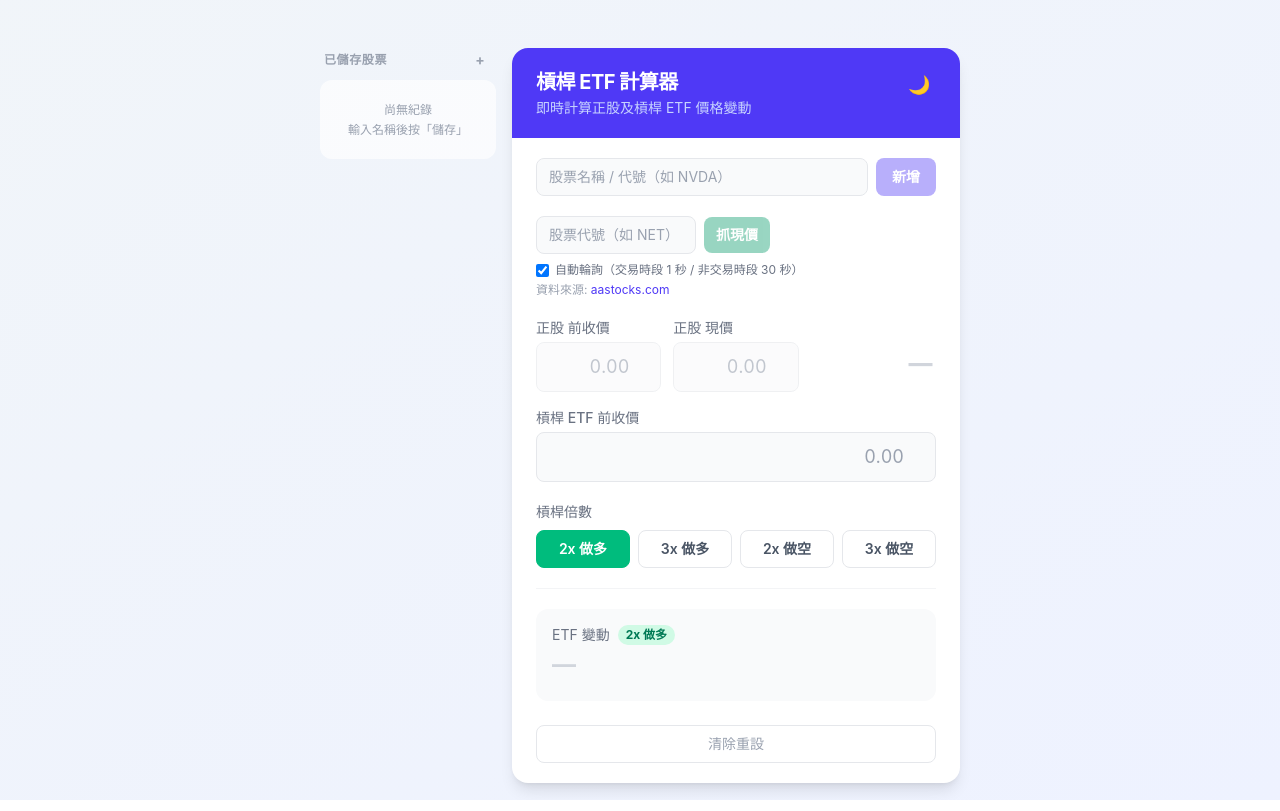
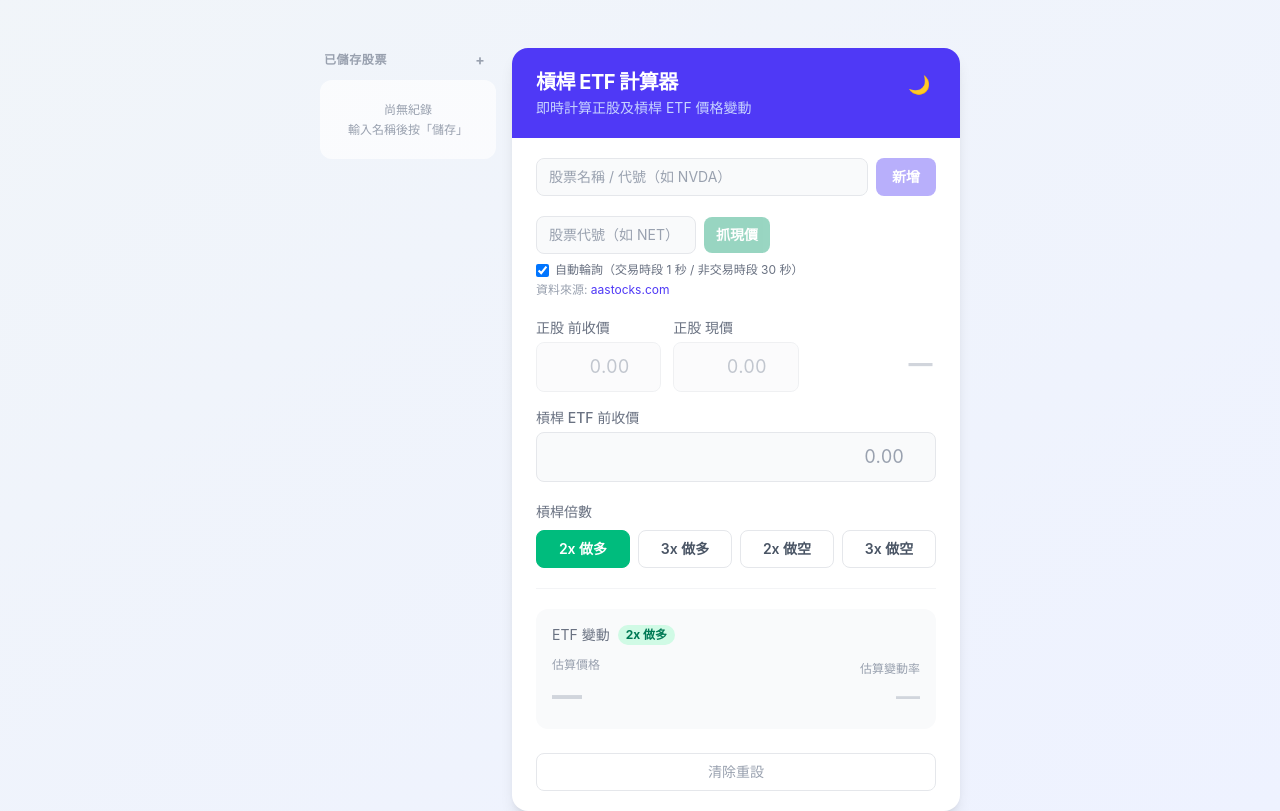
Before and after one commit to joechoy1219/leveraged-etf-calculator, a React (Vite) app: page / in a window 1280 px wide. Built offline with nearby package versions, Linux system fonts and the light colour scheme.

Commit message:
style: UI improvement on ETF estimation

```diff
--- a/src/components/ResultPanel.tsx
+++ b/src/components/ResultPanel.tsx
@@ -20,40 +20,6 @@ function formatPrice(value: number): string {
   return value.toFixed(4);
 }
 
-interface StatCardProps {
-  label: string;
-  badge?: string;
-  badgeColor?: string;
-  change: number | null;
-  price?: number | null;
-}
-
-function StatCard({ label, badge, badgeColor, change, price }: StatCardProps) {
-  const hasValue = change !== null;
-  return (
-    <div className="bg-gray-50 dark:bg-slate-700 rounded-xl p-4 flex flex-col gap-1">
-      <div className="flex items-center gap-2">
-        <span className="text-sm text-gray-500 dark:text-gray-400">{label}</span>
-        {badge && (
-          <span className={`text-xs font-bold px-2 py-0.5 rounded-full ${badgeColor}`}>
-            {badge}
-          </span>
-        )}
-      </div>
-      <span
-        className={`text-2xl font-bold tabular-nums ${hasValue ? changeColor(change!) : 'text-gray-300 dark:text-slate-600'}`}
-      >
-        {hasValue ? formatPercent(change!) : '—'}
-      </span>
-      {price !== undefined && (
-        <span className="text-xs text-gray-400 dark:text-slate-300 tabular-nums">
-          {hasValue && price !== null ? `估算價格 ${formatPrice(price!)}` : ''}
-        </span>
-      )}
-    </div>
-  );
-}
-
 export function ResultPanel({ result, leverage }: ResultPanelProps) {
   const directionLabel = leverage.direction === 'long' ? '做多' : '做空';
   const badgeColor =
@@ -61,15 +27,33 @@ export function ResultPanel({ result, leverage }: ResultPanelProps) {
       ? 'bg-emerald-100 text-emerald-700 dark:bg-emerald-900/50 dark:text-emerald-400'
       : 'bg-red-100 text-red-600 dark:bg-red-900/50 dark:text-red-400';
 
+  const etfChange = result?.etfChangePercent ?? null;
+  const etfPrice = result?.etfEstimatedPrice ?? null;
+
   return (
-    <div className="grid grid-cols-1 gap-3">
-      <StatCard
-        label="ETF 變動"
-        badge={`${leverage.multiplier}x ${directionLabel}`}
-        badgeColor={badgeColor}
-        change={result ? result.etfChangePercent : null}
-        price={result ? result.etfEstimatedPrice : null}
-      />
+    <div className="bg-gray-50 dark:bg-slate-700 rounded-xl p-4 flex flex-col gap-3">
+      <div className="flex items-center gap-2">
+        <span className="text-sm text-gray-500 dark:text-gray-400">ETF 變動</span>
+        <span className={`text-xs font-bold px-2 py-0.5 rounded-full ${badgeColor}`}>
+          {`${leverage.multiplier}x ${directionLabel}`}
+        </span>
+      </div>
+
+      <div className="grid grid-cols-2 gap-4 items-end">
+        <div className="min-w-0">
+          <div className="text-xs text-gray-400 dark:text-slate-300 mb-1">估算價格</div>
+          <div className={`tabular-nums font-extrabold tracking-tight text-2xl sm:text-3xl ${etfPrice !== null ? 'text-gray-800 dark:text-gray-100' : 'text-gray-300 dark:text-slate-600'}`}>
+            {etfPrice !== null ? formatPrice(etfPrice) : '—'}
+          </div>
+        </div>
+
+        <div className="min-w-0 text-right">
+          <div className="text-xs text-gray-400 dark:text-slate-300 mb-1">估算變動率</div>
+          <div className={`tabular-nums font-bold text-xl sm:text-2xl ${etfChange !== null ? changeColor(etfChange) : 'text-gray-300 dark:text-slate-600'}`}>
+            {etfChange !== null ? formatPercent(etfChange) : '—'}
+          </div>
+        </div>
+      </div>
     </div>
   );
 }
```
